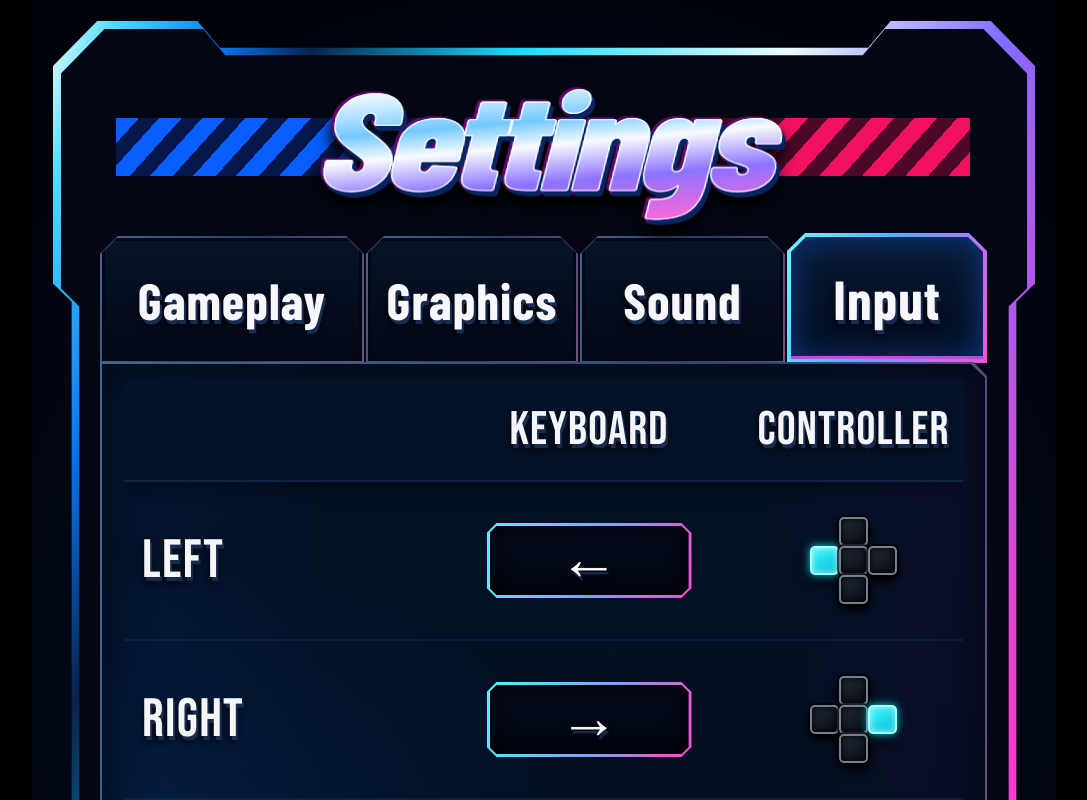
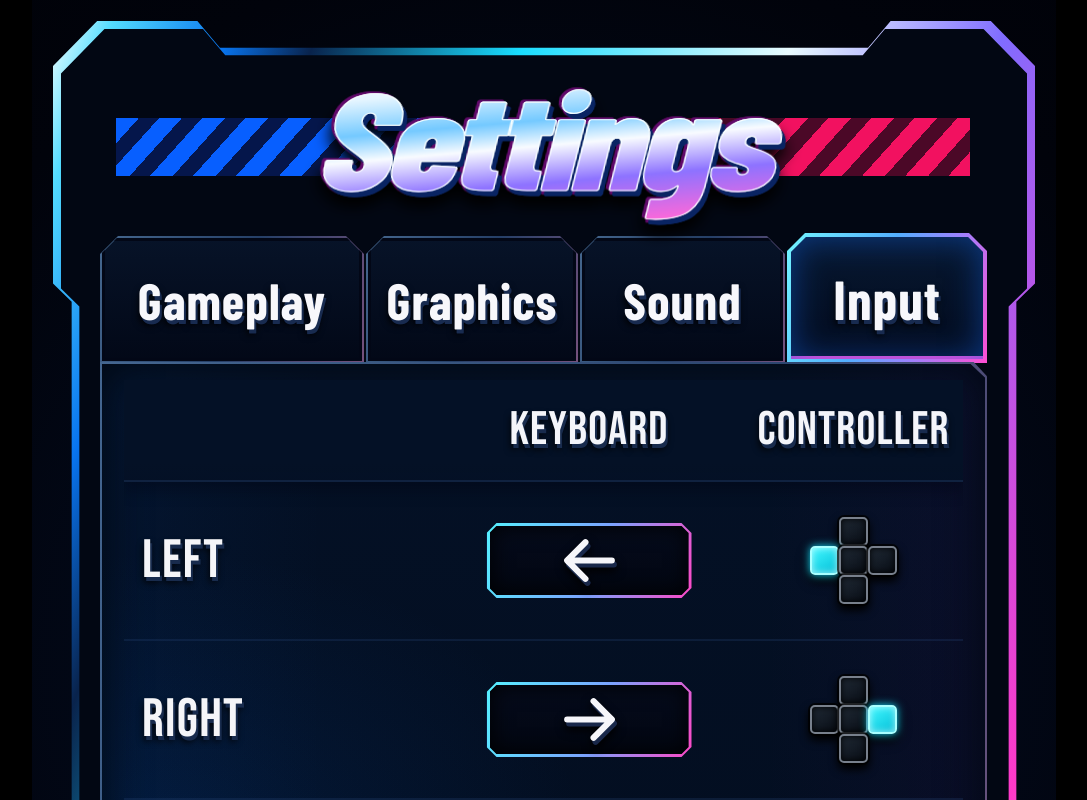
Before and after one commit to thurn/mockups, a Next.js app: page /settings in a window 1280 px wide. Both pictures are taken after a click on the button "Input". Shown: the whole page, without its empty margins (96-1183 px from the left). Built offline with nearby package versions, Linux system fonts and the light colour scheme.

Commit message:
style: balance input arrow icons

```diff
--- a/app/components/InputSettings.tsx
+++ b/app/components/InputSettings.tsx
@@ -1,4 +1,8 @@
 import type { ReactNode } from "react";
+import { ArrowDownIcon } from "@phosphor-icons/react/dist/csr/ArrowDown";
+import { ArrowLeftIcon } from "@phosphor-icons/react/dist/csr/ArrowLeft";
+import { ArrowRightIcon } from "@phosphor-icons/react/dist/csr/ArrowRight";
+import { ArrowUpIcon } from "@phosphor-icons/react/dist/csr/ArrowUp";
 import { controlInnerClip, controlOuterClip, ClippedInset } from "./ClippedInset";
 import { ControllerButton, DPadIcon } from "./InputBindingIcons";
 import { settingsRowHeight } from "./SettingRow";
@@ -7,12 +11,33 @@ import { displayFont } from "./styles";
 const bindings: Array<{
   action: string;
   keyboard: string;
+  keyboardDirection?: "left" | "right" | "up" | "down";
   controller: ReactNode;
 }> = [
-  { action: "Left", keyboard: "←", controller: <DPadIcon direction="left" /> },
-  { action: "Right", keyboard: "→", controller: <DPadIcon direction="right" /> },
-  { action: "Up", keyboard: "↑", controller: <DPadIcon direction="up" /> },
-  { action: "Down", keyboard: "↓", controller: <DPadIcon direction="down" /> },
+  {
+    action: "Left",
+    keyboard: "Left arrow",
+    keyboardDirection: "left",
+    controller: <DPadIcon direction="left" />,
+  },
+  {
+    action: "Right",
+    keyboard: "Right arrow",
+    keyboardDirection: "right",
+    controller: <DPadIcon direction="right" />,
+  },
+  {
+    action: "Up",
+    keyboard: "Up arrow",
+    keyboardDirection: "up",
+    controller: <DPadIcon direction="up" />,
+  },
+  {
+    action: "Down",
+    keyboard: "Down arrow",
+    keyboardDirection: "down",
+    controller: <DPadIcon direction="down" />,
+  },
   {
     action: "Move Piece",
     keyboard: "Space",
@@ -83,7 +108,7 @@ export function InputSettings() {
             {binding.action}
           </div>
           <div role="cell" style={{ display: "grid", placeItems: "center" }}>
-            <KeyCap value={binding.keyboard} />
+            <KeyCap value={binding.keyboard} direction={binding.keyboardDirection} />
           </div>
           <div role="cell" style={{ display: "grid", placeItems: "center" }}>
             {binding.controller}
@@ -113,7 +138,13 @@ function ColumnHeading({ children }: { children: ReactNode }) {
   );
 }
 
-function KeyCap({ value }: { value: string }) {
+function KeyCap({
+  value,
+  direction,
+}: {
+  value: string;
+  direction?: "left" | "right" | "up" | "down";
+}) {
   return (
     <div
       aria-label={`${value} key`}
@@ -143,9 +174,29 @@ function KeyCap({ value }: { value: string }) {
         background="linear-gradient(180deg, #050b1c, #020611)"
         boxShadow="inset 0 0 22px #000"
       />
-      <span style={{ position: "relative", zIndex: 1 }}>{value}</span>
+      <span style={{ position: "relative", zIndex: 1 }}>
+        {direction ? <KeyboardArrow direction={direction} /> : value}
+      </span>
     </div>
   );
+}
+
+function KeyboardArrow({ direction }: { direction: "left" | "right" | "up" | "down" }) {
+  const props = {
+    "aria-hidden": true,
+    color: "currentColor",
+    size: 65,
+    weight: "bold" as const,
+    style: {
+      display: "block",
+      filter: "drop-shadow(2px 4px 0 #19284a) drop-shadow(0 4px 5px #000)",
+    },
+  };
+
+  if (direction === "left") return <ArrowLeftIcon {...props} />;
+  if (direction === "right") return <ArrowRightIcon {...props} />;
+  if (direction === "up") return <ArrowUpIcon {...props} />;
+  return <ArrowDownIcon {...props} />;
 }
 
 const labelStyle = {
--- a/package.json
+++ b/package.json
@@ -14,6 +14,7 @@
     "format:check": "prettier --check \"**/*.{ts,tsx}\""
   },
   "dependencies": {
+    "@phosphor-icons/react": "^2.1.10",
     "next": "16.2.6",
     "react": "19.2.6",
     "react-dom": "19.2.6"
```
Also changed, not shown: 1 other file (tests, documents, lock files or other folders).
